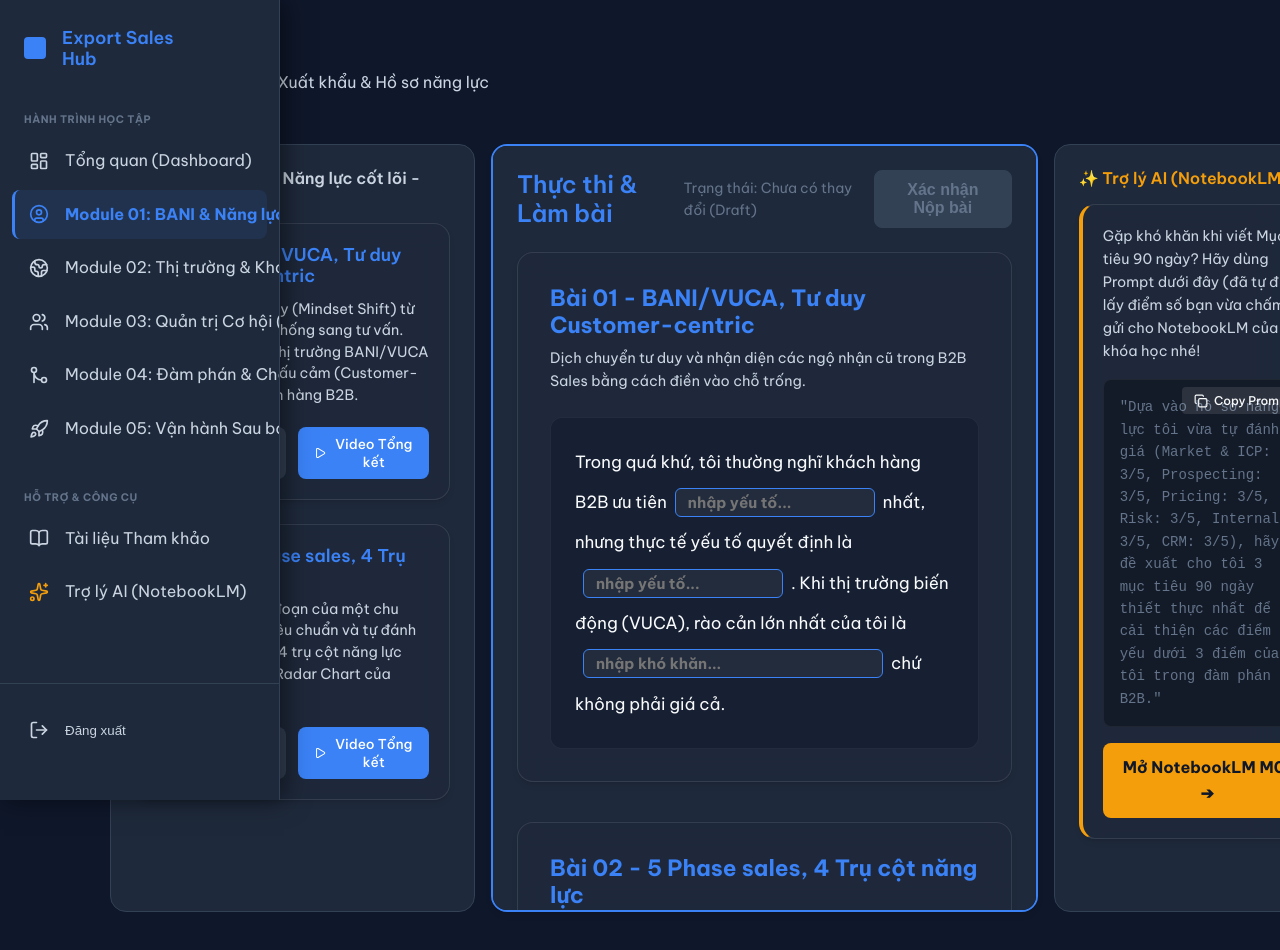
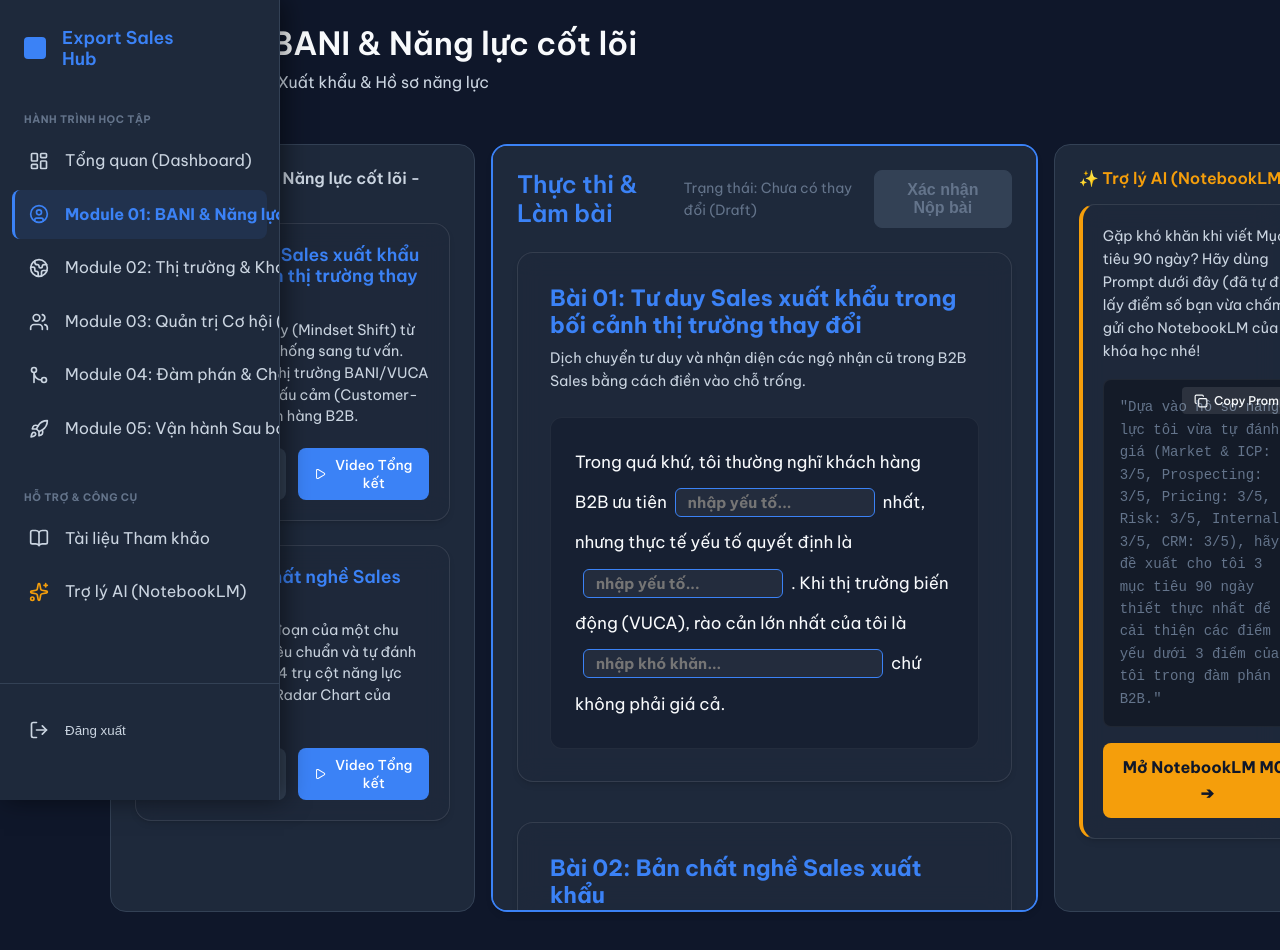
Before and after one commit to nhtrung11794/export-sales-hub, a Next.js app: page /m01 in a window 1280 px wide. Shown: the top 950 px of the page. Built offline with nearby package versions, Linux system fonts and the light colour scheme; no server answers.

Commit message:
fix(ui): standardize lesson titles across all modules

```diff
--- a/src/app/(app)/(modules)/m01/page.tsx
+++ b/src/app/(app)/(modules)/m01/page.tsx
@@ -150,7 +150,7 @@ export default function M01Page() {
       {/* BÀI 01 */}
       <div className="glass-panel" style={{ padding: '20px' }}>
         <h3 style={{ color: 'var(--accent-primary)', marginBottom: '12px', fontSize: '1.1rem' }}>
-          Bài 01 - BANI/VUCA, Tư duy Customer-centric
+          Bài 01: Tư duy Sales xuất khẩu trong bối cảnh thị trường thay đổi
         </h3>
         <p style={{ fontSize: '0.9rem', color: 'var(--text-secondary)', marginBottom: '20px', lineHeight: '1.5' }}>
           Dịch chuyển tư duy (Mindset Shift) từ bán hàng truyền thống sang tư vấn. Hiểu rõ bối cảnh thị trường BANI/VUCA để xây dựng sự thấu cảm (Customer-centric) với khách hàng B2B.
@@ -178,7 +178,7 @@ export default function M01Page() {
       {/* BÀI 02 */}
       <div className="glass-panel" style={{ padding: '20px' }}>
         <h3 style={{ color: 'var(--accent-primary)', marginBottom: '12px', fontSize: '1.1rem' }}>
-          Bài 02 - 5 Phase sales, 4 Trụ cột năng lực
+          Bài 02: Bản chất nghề Sales xuất khẩu
         </h3>
         <p style={{ fontSize: '0.9rem', color: 'var(--text-secondary)', marginBottom: '20px', lineHeight: '1.5' }}>
           Nắm vững 5 giai đoạn của một chu trình Sales B2B tiêu chuẩn và tự đánh giá bản thân qua 4 trụ cột năng lực cốt lõi để vẽ nên Radar Chart của riêng bạn.
@@ -258,7 +258,7 @@ export default function M01Page() {
   return (
     <div style={{ padding: '24px', minHeight: '100vh', background: 'var(--bg-primary)' }}>
       <header style={{ marginBottom: '32px' }}>
-        <h1 style={{ fontSize: '2rem', color: 'var(--text-primary)', marginBottom: '8px' }}>Module 01</h1>
+        <h1 style={{ fontSize: '2rem', color: 'var(--text-primary)', marginBottom: '8px' }}>Module 01: BANI & Năng lực cốt lõi</h1>
         <p style={{ color: 'var(--text-secondary)' }}>Mindset nền tảng Sales Xuất khẩu & Hồ sơ năng lực</p>
       </header>
 
--- a/src/app/(app)/(modules)/m03/page.tsx
+++ b/src/app/(app)/(modules)/m03/page.tsx
@@ -96,7 +96,7 @@ export default function M03Page() {
     <div style={{ display: 'flex', flexDirection: 'column', gap: '24px' }}>
       <div className="glass-panel" style={{ padding: '20px' }}>
         <h3 style={{ color: 'var(--accent-primary)', marginBottom: '12px', fontSize: '1.1rem' }}>
-          Bài 06 - Cold Email Generator
+          Bài 06: Tìm kiếm khách hàng và mở đầu Prospecting
         </h3>
         <p style={{ fontSize: '0.9rem', color: 'var(--text-secondary)', marginBottom: '20px', lineHeight: '1.5' }}>
           Cách tìm kiếm và thu hút khách hàng thông qua đa kênh B2B.
@@ -123,7 +123,7 @@ export default function M03Page() {
 
       <div className="glass-panel" style={{ padding: '20px' }}>
         <h3 style={{ color: 'var(--accent-primary)', marginBottom: '12px', fontSize: '1.1rem' }}>
-          Bài 07 - F-N-A-C-M Simulator
+          Bài 07: Qualify Lead và Phát triển Cơ hội
         </h3>
         <p style={{ fontSize: '0.9rem', color: 'var(--text-secondary)', marginBottom: '20px', lineHeight: '1.5' }}>
           Kỹ năng chấm điểm (Fit Score) và sàng lọc Pipeline để không lãng phí nguồn lực.
@@ -171,7 +171,7 @@ export default function M03Page() {
   return (
     <div style={{ padding: '24px', minHeight: '100vh', background: 'var(--bg-primary)' }}>
       <header style={{ marginBottom: '32px' }}>
-        <h1 style={{ fontSize: '2rem', color: 'var(--text-primary)', marginBottom: '8px' }}>Module 03: Phát triển cơ hội và quản trị Pipeline</h1>
+        <h1 style={{ fontSize: '2rem', color: 'var(--text-primary)', marginBottom: '8px' }}>Module 03: Quản trị Cơ hội (Pipeline)</h1>
         <p style={{ color: 'var(--text-secondary)' }}>Kỹ năng Prospecting, Lead Generation và quản lý vòng đời Sales Pipeline</p>
       </header>
 
--- a/src/app/(app)/(modules)/m04/page.tsx
+++ b/src/app/(app)/(modules)/m04/page.tsx
@@ -116,7 +116,7 @@ export default function M04Page() {
     <div style={{ display: 'flex', flexDirection: 'column', gap: '24px' }}>
       <div className="glass-panel" style={{ padding: '20px' }}>
         <h3 style={{ color: 'var(--accent-primary)', marginBottom: '12px', fontSize: '1.1rem' }}>
-          Bài 11 - Bàn cân Đàm phán (Balance Scale)
+          Bài 11: Negotiation & Objection Diagnosis
         </h3>
         <p style={{ fontSize: '0.9rem', color: 'var(--text-secondary)', marginBottom: '20px', lineHeight: '1.5' }}>
           Nguyên tắc Có đi - Có lại. Không bao giờ nhượng bộ mà không đòi lại một điều khoản khác.
@@ -143,7 +143,7 @@ export default function M04Page() {
 
       <div className="glass-panel" style={{ padding: '20px' }}>
         <h3 style={{ color: 'var(--accent-primary)', marginBottom: '12px', fontSize: '1.1rem' }}>
-          Bài 12 - Quản trị Rủi ro Thanh toán
+          Bài 12: Payment Risk & Safe Order Confirmation
         </h3>
         <p style={{ fontSize: '0.9rem', color: 'var(--text-secondary)', marginBottom: '20px', lineHeight: '1.5' }}>
           Phân tích các phương thức T/T, L/C, D/P, D/A, CAD, O/A.
@@ -206,7 +206,7 @@ export default function M04Page() {
   return (
     <div style={{ padding: '24px', minHeight: '100vh', background: 'var(--bg-primary)' }}>
       <header style={{ marginBottom: '32px' }}>
-        <h1 style={{ fontSize: '2rem', color: 'var(--text-primary)', marginBottom: '8px' }}>Module 04: Giao tiếp, đề xuất, chốt giao dịch quốc tế</h1>
+        <h1 style={{ fontSize: '2rem', color: 'var(--text-primary)', marginBottom: '8px' }}>Module 04: Đàm phán & Chốt Deal</h1>
         <p style={{ color: 'var(--text-secondary)' }}>Kỹ thuật đàm phán, chốt hợp đồng và quản trị rủi ro thanh toán</p>
       </header>
 
--- a/src/app/(app)/page.tsx
+++ b/src/app/(app)/page.tsx
@@ -117,7 +117,7 @@ export default function Dashboard() {
       id: 'm03',
       storeId: 'M03' as const,
       name: 'Module 03: Quản trị Cơ hội (Pipeline)',
-      desc: 'Chấm điểm khách hàng và phòng ngừa rủi ro pháp lý',
+      desc: 'Quản trị cơ hội, sàng lọc lead và vòng đời sales pipeline',
       totalLessons: 3,
       status: 'active'
     },
--- a/src/components/modules/m01/M1_CompetencyForm.tsx
+++ b/src/components/modules/m01/M1_CompetencyForm.tsx
@@ -226,7 +226,7 @@ export default function M1_CompetencyForm() {
       {/* BÀI 01 */}
       <section className="glass-panel" style={{ padding: '32px' }}>
         <h2 style={{ marginBottom: '8px', color: 'var(--accent-primary)', fontSize: '1.4rem', fontWeight: 'bold' }}>
-          Bài 01 - BANI/VUCA, Tư duy Customer-centric
+          Bài 01: Tư duy Sales xuất khẩu trong bối cảnh thị trường thay đổi
         </h2>
         <p style={{ fontSize: '0.9rem', color: 'var(--text-secondary)', marginBottom: '24px' }}>
           Dịch chuyển tư duy và nhận diện các ngộ nhận cũ trong B2B Sales bằng cách điền vào chỗ trống.
@@ -299,7 +299,7 @@ export default function M1_CompetencyForm() {
       {/* BÀI 02 */}
       <section className="glass-panel" style={{ padding: '32px' }}>
         <h2 style={{ marginBottom: '8px', color: 'var(--accent-primary)', fontSize: '1.4rem', fontWeight: 'bold' }}>
-          Bài 02 - 5 Phase sales, 4 Trụ cột năng lực
+          Bài 02: Bản chất nghề Sales xuất khẩu
         </h2>
         <p style={{ fontSize: '0.9rem', color: 'var(--text-secondary)', marginBottom: '32px' }}>
           Đánh giá năng lực cốt lõi thông qua 6 trục tiêu chuẩn. Hãy thành thật với bản thân!
```
Also changed, not shown: src/app/(app)/(modules)/m02/page.tsx (+4 -4 lines).
